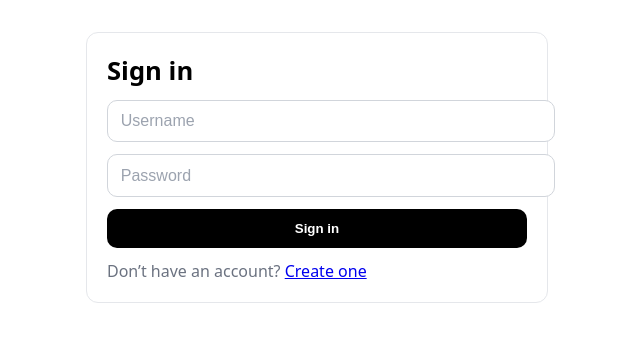
After one commit to MohammadSoleja/finance-insights-mvp, a Django app: page /accounts/login/ in a window 1280 px wide. The commit adds this page. Shown: the top 342 px of the page, without its empty margins (323-963 px from the left). Run offline with Django 5.2, Linux system fonts and the light colour scheme.

Commit message:
add signup/login/logout and per-user data scoping (Closes #16 )

```diff
--- a/app_core/ingest.py
+++ b/app_core/ingest.py
@@ -99,7 +99,7 @@ def validate_and_preview(file_obj, filename: str) -> Dict:
         "cols": list(df.columns),
     }
 
-def dataframe_to_transactions(df: pd.DataFrame, user_id: int = 1) -> Iterable[Transaction]:
+def dataframe_to_transactions(df, user) -> Iterable[Transaction]:
     """
     Map a validated/cleaned DataFrame into Transaction model instances (unsaved).
     Assumes columns: date, description, amount, direction, category?, subcategory?, account?, source?
@@ -115,7 +115,7 @@ def dataframe_to_transactions(df: pd.DataFrame, user_id: int = 1) -> Iterable[Tr
         direction = r.get("direction") or ("inflow" if amount >= 0 else "outflow")
         rows.append(
             Transaction(
-                user_id=user_id,
+                user=user,
                 date=r.get("date"),
                 description=str(r.get("description") or "")[:512],
                 amount=amount.copy_abs(),  # store absolute; use direction for sign
--- a/app_web/forms.py
+++ b/app_web/forms.py
@@ -1,5 +1,7 @@
 # app_web/forms.py
 from django import forms
+from django.contrib.auth.forms import AuthenticationForm, UserCreationForm
+from django.contrib.auth.models import User
 
 ALLOWED_EXTS = {".csv", ".xlsx"}
 
@@ -18,3 +20,30 @@ class UploadFileForm(forms.Form):
         if f.size and f.size > 10 * 1024 * 1024:
             raise forms.ValidationError("File is too large (limit: 10MB).")
         return f
+
+class LoginForm(AuthenticationForm):
+    def __init__(self, *args, **kwargs):
+        super().__init__(*args, **kwargs)
+        self.fields["username"].widget.attrs.update({
+            "placeholder": "Username",
+            "autocomplete": "username",
+        })
+        self.fields["password"].widget.attrs.update({
+            "placeholder": "Password",
+            "autocomplete": "current-password",
+        })
+
+# (Optional) If you want placeholders on the signup page too:
+class SignupForm(UserCreationForm):
+    class Meta:
+        model = User
+        fields = ("username", "email")
+        widgets = {
+            "username": forms.TextInput(attrs={"placeholder": "Username"}),
+            "email": forms.EmailInput(attrs={"placeholder": "Email (optional)"}),
+        }
+
+    def __init__(self, *args, **kwargs):
+        super().__init__(*args, **kwargs)
+        self.fields["password1"].widget.attrs.update({"placeholder": "Password"})
+        self.fields["password2"].widget.attrs.update({"placeholder": "Confirm password"})
--- /dev/null
+++ b/app_web/templates/registration/logged_out.html
@@ -0,0 +1,5 @@
+<!doctype html>
+<html><body style="font-family:system-ui;margin:2rem">
+  <h2>You’ve been signed out</h2>
+  <p><a href="{% url 'login' %}">Sign in again</a></p>
+</body></html>
--- /dev/null
+++ b/app_web/templates/registration/login.html
@@ -0,0 +1,57 @@
+{% load static %}
+<!doctype html>
+<html lang="en">
+<head>
+  <meta charset="utf-8">
+  <title>Sign in — Finance Insights</title>
+  <meta name="viewport" content="width=device-width, initial-scale=1">
+  <style>
+    :root { color-scheme: light dark; }
+    body { font-family: system-ui, -apple-system, Segoe UI, Roboto, Arial, sans-serif; margin: 2rem; display:flex; justify-content:center; }
+    .card { width: 420px; border: 1px solid #e5e7eb; border-radius: 12px; padding: 1.25rem; background:#fff; }
+    h1 { margin: 0 0 .75rem 0; font-size: 1.6rem; }
+    .field { margin-bottom: .75rem; }
+    input[type=text], input[type=password] {
+      width: 100%;
+      padding: .7rem .8rem;
+      border: 1px solid #d1d5db;
+      border-radius: 10px;
+      font-size: 1rem;
+      outline: none;
+    }
+    input[type=text]::placeholder, input[type=password]::placeholder { color: #9ca3af; }
+    .btn {
+      width: 100%; padding: .75rem 1rem; border-radius: 10px; border: 0;
+      background: #000000; color: #fff; font-weight: 600; cursor: pointer;
+    }
+    .help { margin-top: .75rem; color: #6b7280; }
+    .errorlist { color: #b91c1c; margin: .5rem 0; list-style: none; padding: 0; }
+  </style>
+</head>
+<body>
+  <div class="card">
+    <h1>Sign in</h1>
+
+    {% if form.non_field_errors %}
+      <ul class="errorlist">
+        {% for e in form.non_field_errors %}<li>{{ e }}</li>{% endfor %}
+      </ul>
+    {% endif %}
+
+    <form method="post" novalidate>
+      {% csrf_token %}
+      <div class="field">
+        {{ form.username }}  {# placeholders are set in the form class #}
+        {% for e in form.username.errors %}<div class="errorlist">{{ e }}</div>{% endfor %}
+      </div>
+      <div class="field">
+        {{ form.password }}
+        {% for e in form.password.errors %}<div class="errorlist">{{ e }}</div>{% endfor %}
+      </div>
+      <button class="btn" type="submit">Sign in</button>
+    </form>
+
+    <div class="help">Don’t have an account? <a href="{% url 'app_web:signup' %}">Create one</a></div>
+  </div>
+</body>
+</html>
--- a/app_web/urls.py
+++ b/app_web/urls.py
@@ -1,5 +1,8 @@
-from django.urls import path
-from .views import upload_view, dashboard_view, health_view
+from django.urls import path, include
+from .views import upload_view, dashboard_view, health_view, signup_view
+from .forms import LoginForm
+from django.contrib.auth import views as auth_views
+
 
 app_name = "app_web"
 
@@ -8,4 +11,17 @@ urlpatterns = [
     path("upload/", upload_view, name="upload"),
     path("dashboard/", dashboard_view, name="dashboard"),
     path("health/", health_view, name="health"),
+    # Override the default login so we can use our form with placeholders
+    path(
+        "accounts/login/",
+        auth_views.LoginView.as_view(
+            template_name="registration/login.html",  # we’ll add this next
+            authentication_form=LoginForm,
+        ),
+        name="login",
+    ),
+
+    path("accounts/signup/", signup_view, name="signup"),
+
+    path("accounts/", include("django.contrib.auth.urls")),
 ]
--- a/financeinsights/urls.py
+++ b/financeinsights/urls.py
@@ -22,4 +22,5 @@ from django.urls import path, include
 urlpatterns = [
     path("admin/", admin.site.urls),
     path("", include("app_web.urls", namespace="app_web")),  # adds /upload/
+    path('accounts/', include("django.contrib.auth.urls")),
 ]
```
Also changed, not shown: app_core/models.py (+10 -6 lines), app_web/templates/app_web/dashboard.html (+17 -0 lines), app_web/templates/registration/signup.html (added, +34 -0 lines), app_web/views.py (+20 -3 lines), financeinsights/settings.py (+8 -1 lines), app_core/migrations/0003_rename_app_core_tr_user_id_883c2f_idx_app_core_tr_user_id_eac03f_idx_and_more.py (added), app_core/migrations/0004_remove_transaction_app_core_tr_user_id_eac03f_idx_and_more.py (added), app_core/migrations/0005_remove_rule_app_core_ru_user_id_cd82f8_idx_and_more.py (added), app_core/migrations/0006_alter_rule_user.py (added).
